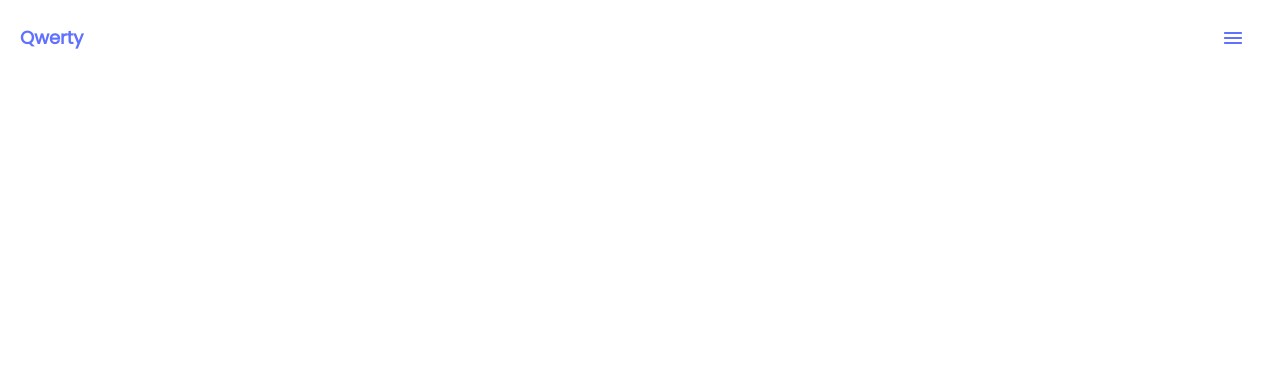
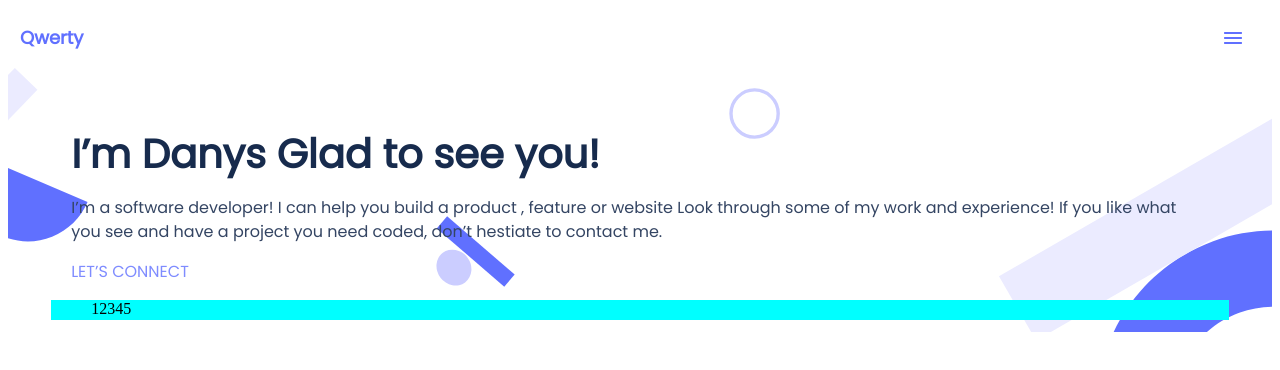
Before and after one commit to d4nQw3rty/project_portfolio, a website: page index.html in a window 1280 px wide. Drawn offline with Linux system fonts and the light colour scheme.

Commit message:
build-head-line-section
*add primary text, primary content.
* add social media,
*add ul list tags

```diff
--- a/index.html
+++ b/index.html
@@ -8,6 +8,7 @@
     <title>Portfolio</title>
 </head>
 <body>
+    <div id="header-background-mobile">
       <header id="Toolbar-Dark-Compact">
          <div id="Logo-Placeholder">
              <p id="My-Logo">Qwerty</p>
@@ -16,5 +17,31 @@
              <img src="img/NormalButton/Tertiary/Icons/Union.png" alt="Menu">
          </div>
       </header>
+      <div id="Headline">
+         <h2 id="Primary-Text">I’m Danys
+             Glad to see you!
+         </h2>
+         <p id="Primary-Content">I’m a software developer! I can help you build
+             a product , feature or website Look through some
+             of my work and experience! If you like what you
+             see and have a project you need coded,
+             don’t hestiate to contact me.
+          </p>
+          <div id="Social-Media">
+              <p id="Lets-Connect">LET’S CONNECT</p>
+          </div>
+
+             <ul id="social-media-icons">
+                <li>1</li>
+                <li>2</li>
+                <li>3</li>
+                <li>4</li>
+                <li>5</li>
+             </ul>
+
+
+      </div>
+    </div>
+
 </body>
 </html>
--- a/style.css
+++ b/style.css
@@ -1,4 +1,15 @@
 @import url('https://fonts.googleapis.com/css2?family=Poppins&display=swap');
+
+#header-background-mobile {
+  display: flex;
+  flex-direction: column;
+  left: 0;
+  top: 0;
+
+  /* Neutrals/N0 */
+
+  background: #fff;
+}
 
 #Toolbar-Dark-Compact {
   display: flex;
@@ -58,3 +69,127 @@
   top: calc(50% - 40px / 2);
   border-radius: 8px;
 }
+
+#Headline {
+  display: flex;
+  flex-direction: column;
+  align-items: center;
+  background-image: url("./img/header-shapes-mobile@2x.svg");
+  background-repeat: no-repeat;
+  background-size: 100%;
+
+}
+
+#Primary-Text {
+  display: flex;
+  width: 90%;
+  margin-top: 60px;
+  margin-bottom: 0;
+
+  /* Header / 2 */
+
+  font-family: 'Poppins', sans-serif;
+  font-style: normal;
+  font-weight: 700;
+  font-size: 40px;
+  line-height: 52px;
+
+  /* or 130% */
+
+  align-items: center;
+
+  /* Neutrals/N800 */
+
+  color: #172b4d;
+
+  /* Inside auto layout */
+
+  flex: none;
+  order: 0;
+  flex-grow: 0;
+}
+
+#Primary-Content {
+  display: flex;
+
+  width: 90%;
+
+  /* Body / 2 */
+
+  font-family: 'Poppins', sans-serif;
+  font-style: normal;
+  font-weight: 400;
+  font-size: 16px;
+  line-height: 24px;
+
+  /* or 150% */
+
+  /* Neutrals/N600 */
+
+  color: #344563;
+
+  /* Inside auto layout */
+
+  flex: none;
+  order: 1;
+  flex-grow: 0;
+}
+
+#Social-Media {
+  /* Auto layout */
+
+  display: flex;
+  width: 90%;
+  flex-direction: column;
+  padding: 0;
+
+  /* Inside auto layout */
+
+  flex: none;
+  order: 2;
+  flex-grow: 0;
+}
+
+#Lets-Connect {
+  /* Body / 2 - Bolder */
+  margin-top: 0;
+  margin-bottom: 0;
+  font-family: 'Poppins', sans-serif;
+  font-style: normal;
+  font-weight: 500;
+  font-size: 16px;
+  line-height: 24px;
+
+  /* identical to box height, or 150% */
+
+  /* Primary/B300 */
+
+  color: #7f8cff;
+
+  /* Inside auto layout */
+
+  flex: none;
+  order: 0;
+  flex-grow: 0;
+}
+
+#social-media-icons {
+  display: flex;
+  width: 90%;
+  height: 20px;
+  margin-bottom: 12px;
+
+  /* Inside auto layout */
+
+  background-color: aqua;
+  flex: none;
+  order: 3;
+  flex-grow: 0;
+}
+#social-media-icons li{
+list-style: none;
+margin-top: 0;
+margin-bottom: 0;
+
+
+}
```
Also changed, not shown: img/header-shapes-mobile.png (added), img/header-shapes-mobile@2x.svg (added). Lines whose indentation alone changed are shown as unchanged.
